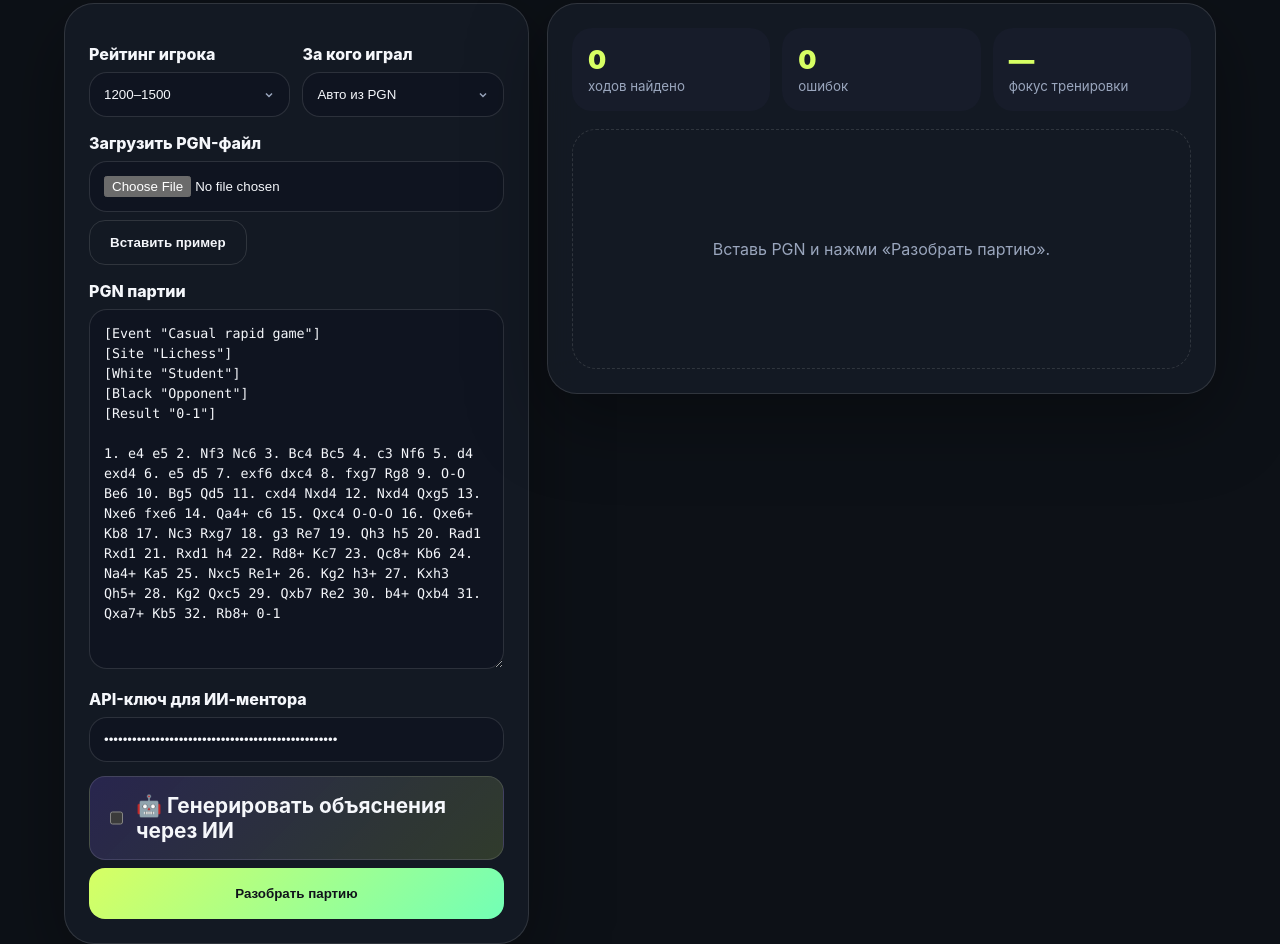
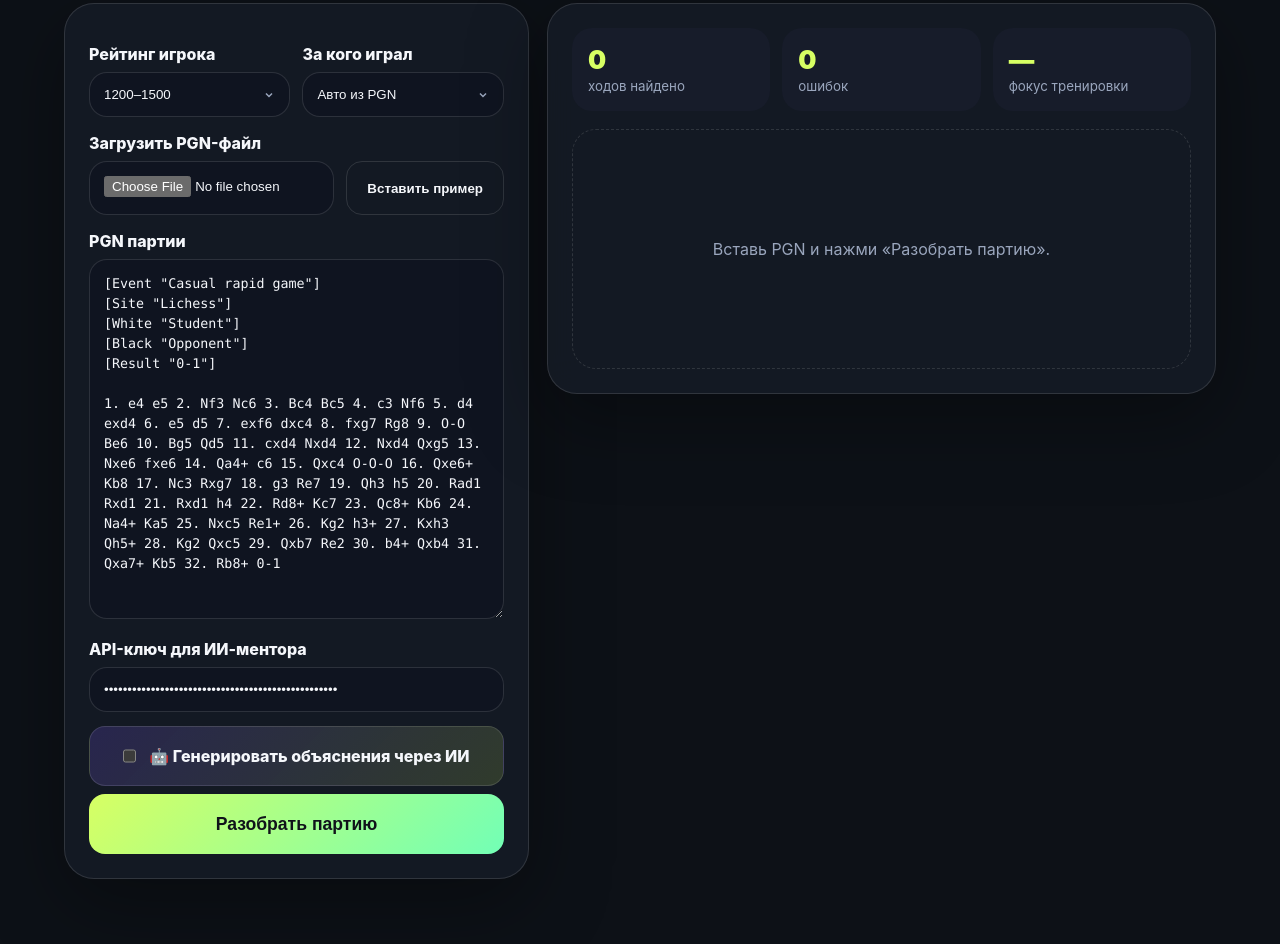
Before and after one commit to Dremuchiy-web/CHESS-MATE, a website: page index.html in a window 1280 px wide. Shown: the part 1481-2425 px from the top of the page. Drawn offline with nearby package versions, Linux system fonts and the light colour scheme.

Commit message:
UI improvements: reorganize form layout, enhance buttons, and fix alignments

```diff
--- a/index.html
+++ b/index.html
@@ -69,9 +69,16 @@
                 </select>
               </div>
             </div>
-            <label for="pgnFile">Загрузить PGN-файл</label>
-            <input id="pgnFile" type="file" accept=".pgn,.txt,text/plain,application/vnd.chess-pgn" />
-            <button class="button ghost" id="sampleButton" type="button" style="margin-top: 8px;">Вставить пример</button>
+            <div style="display: flex; gap: 12px; align-items: center;">
+              <div style="flex: 1;">
+                <label for="pgnFile">Загрузить PGN-файл</label>
+                <input id="pgnFile" type="file" accept=".pgn,.txt,text/plain,application/vnd.chess-pgn" style="height: 54px; box-sizing: border-box;" />
+              </div>
+              <div style="display: flex; flex-direction: column; justify-content: flex-end;">
+                <label style="visibility: hidden;">&nbsp;</label>
+                <button class="button ghost" id="sampleButton" type="button" style="white-space: nowrap; height: 54px; box-sizing: border-box;">Вставить пример</button>
+              </div>
+            </div>
             <label for="pgnInput">PGN партии</label>
             <textarea id="pgnInput" spellcheck="false"></textarea>
             <label for="aiApiKey">API-ключ для ИИ-ментора</label>
@@ -80,7 +87,7 @@
               <input id="useAiMentor" type="checkbox" />
               <span>🤖 Генерировать объяснения через ИИ</span>
             </label>
-            <button class="button primary" type="submit" style="width: 100%; padding: 18px 20px;">Разобрать партию</button>
+            <button class="button primary" type="submit" style="width: 100%; padding: 18px 20px; height: 60px; box-sizing: border-box; font-size: 1.1rem;">Разобрать партию</button>
           </form>
           <section class="panel results-panel">
             <div class="result-topline">
--- a/styles.css
+++ b/styles.css
@@ -53,23 +53,25 @@ p { color: var(--muted); line-height: 1.65; }
   background: linear-gradient(135deg, rgba(124, 92, 255, 0.2), rgba(215, 255, 99, 0.15));
   border: 1px solid var(--line);
   border-radius: 16px;
-  padding: 16px 20px;
+  padding: 18px 20px;
   cursor: pointer;
   transition: all 0.2s ease;
   display: flex;
   align-items: center;
   justify-content: center;
   gap: 12px;
-  font-weight: 700;
-  font-size: 1.3rem;
+  font-weight: 800;
+  font-size: 1rem;
+  height: 60px;
+  box-sizing: border-box;
 }
 .ai-toggle:hover {
   background: linear-gradient(135deg, rgba(124, 92, 255, 0.3), rgba(215, 255, 99, 0.25));
   transform: translateY(-2px);
 }
 .ai-toggle input {
-  width: 32px;
-  height: 32px;
+  width: 24px;
+  height: 24px;
   accent-color: var(--accent);
   margin-left: 0;
 }
```
